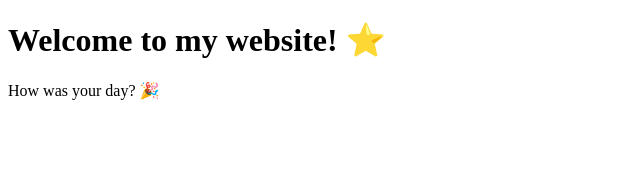
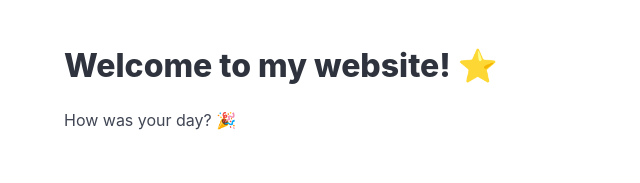
Before and after one commit to shter2499/watcharit, a plain HTML site: page index.html in a window 1280 px wide. Shown: the whole page, without its empty margins (0-640 px from the left). Drawn offline with nearby package versions, Linux system fonts and the light colour scheme.

Commit message:
update code

```diff
--- a/index.html
+++ b/index.html
@@ -2,12 +2,19 @@
 <html>
 
 <head>
+    <meta charset="utf-8">
+    <meta name="viewport" content="width=device-width, initial-scale=1">
     <title>My Cool Website</title>
+    <link rel="stylesheet" href="https://cdn.jsdelivr.net/npm/bulma@1.0.2/css/bulma.min.css">
 </head>
 
 <body>
-    <h1>Welcome to my website! ⭐️</h1>
-    <p>How was your day? 🎉</p>
+    <section class="section">
+        <div class="container">
+            <h1 class="title">Welcome to my website! ⭐️</h1>
+            <p>How was your day? 🎉</p>
+        </div>
+    </section>
 </body>
 
 </html>
```
